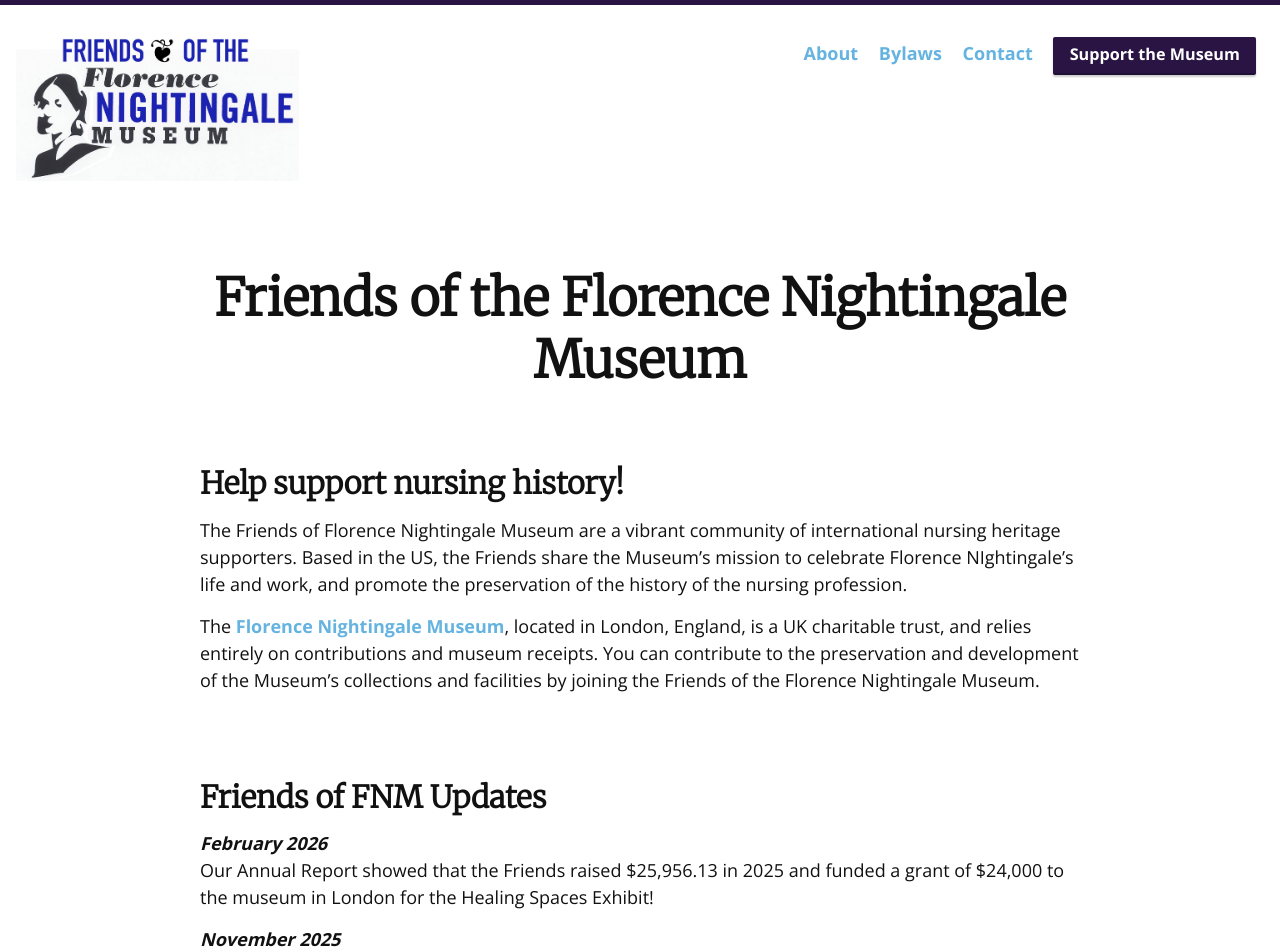
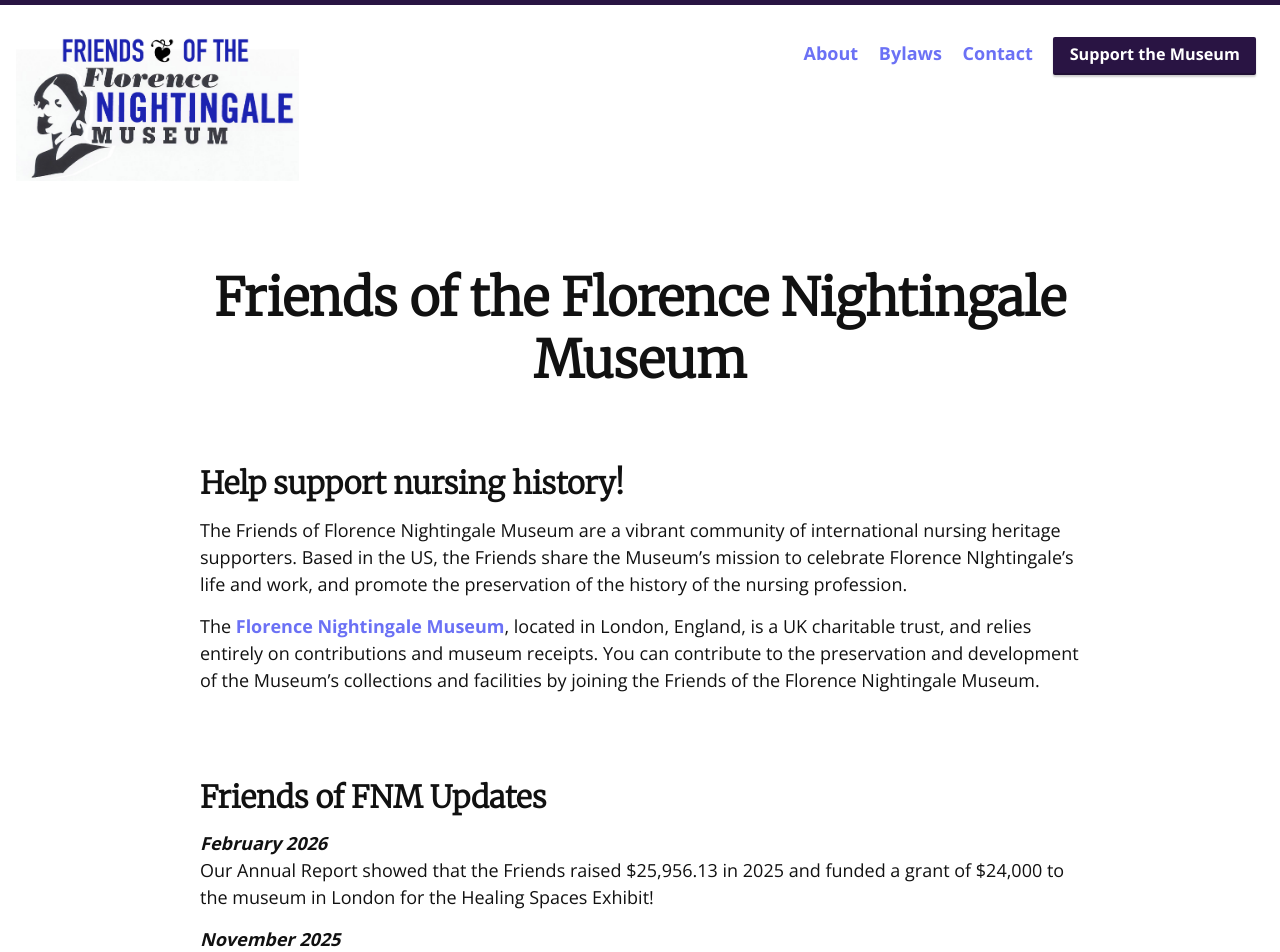
Before and after one commit to codefordayton/friendsoffnm.org, a Jekyll site: the page built from index.html, in a window 1280 px wide. Shown: the top 952 px of the page. Built offline with Jekyll 4.4.1, drawn with Linux system fonts in a browser that asks for light colours; nearby versions of some CDN libraries.

Commit message:
Change site-wide link color to #6b71f5
Co-Authored-By: Claude Sonnet 4.6 <noreply@anthropic.com>

```diff
--- a/_sass/_base.scss
+++ b/_sass/_base.scss
@@ -201,6 +201,17 @@ h6 {
 /**
  * Links
  */
+a {
+  color: #6b71f5;
+
+  &:visited {
+    color: #6b71f5;
+  }
+
+  &:hover {
+    color: darken(#6b71f5, 15%);
+  }
+}
 
 /**
  * Blockquotes
```
